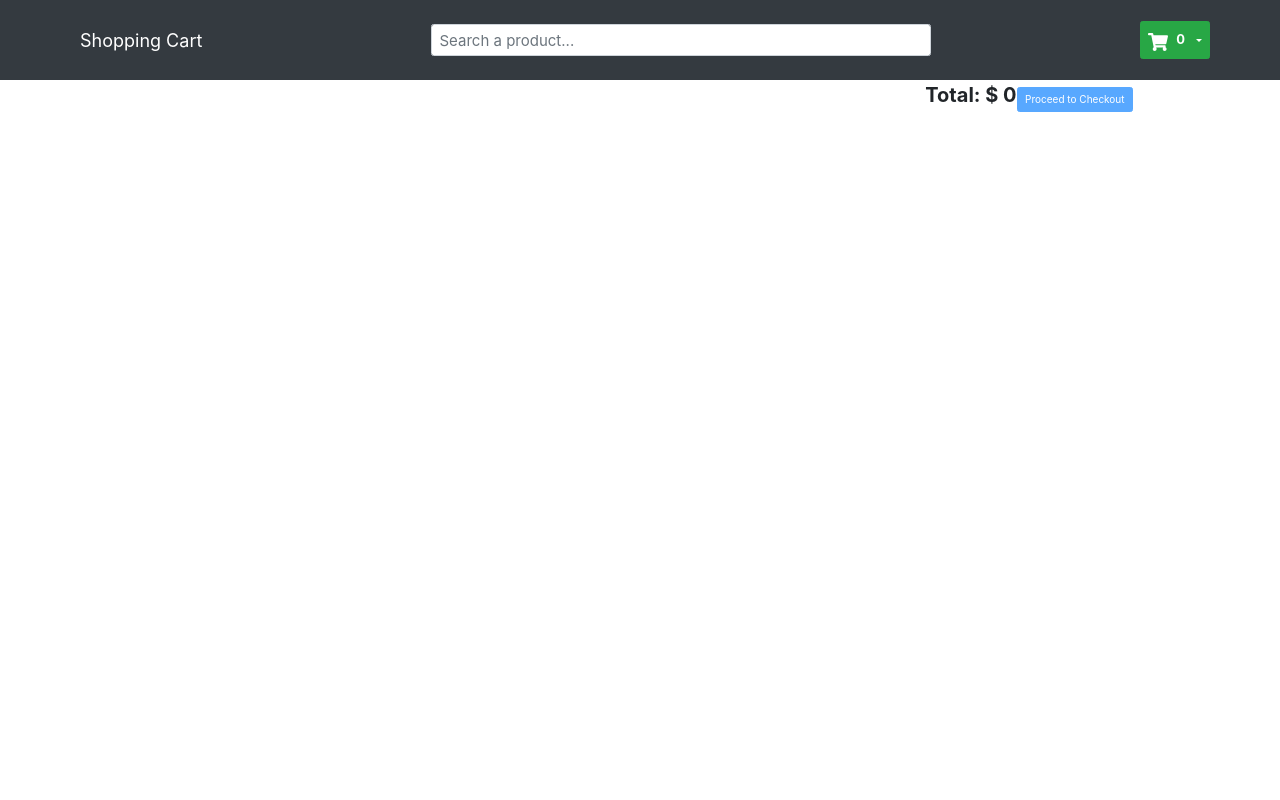
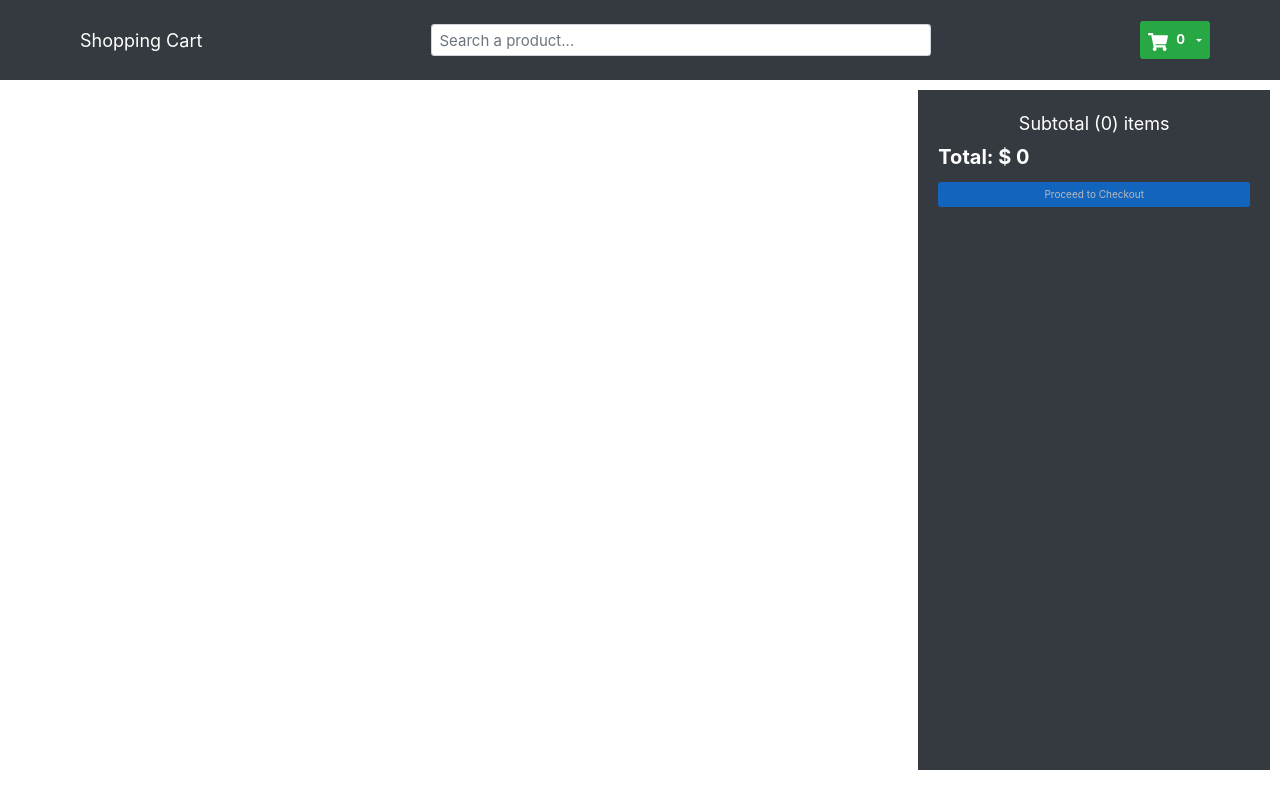
Before and after one commit to olimpiaspyra/shop, a React (Create React App) app: page /cart in a window 1280 px wide. Built offline with nearby package versions, Linux system fonts and the light colour scheme.

Commit message:
Add func change cart qty

```diff
--- a/src/components/Cart/Cart.jsx
+++ b/src/components/Cart/Cart.jsx
@@ -35,7 +35,19 @@ const Cart = () => {
                   <Rating rating={prod.ratings} />
                 </Col>
                 <Col>
-                  <Form.Control as='select' value={prod.qty}>
+                  <Form.Control
+                    as='select'
+                    value={prod.qty}
+                    onChange={e => {
+                      return dispatch({
+                        type: 'CHANGE_CART_QTY',
+                        payload: {
+                          id: prod.id,
+                          qty: e.target.value,
+                        },
+                      });
+                    }}
+                  >
                     {[...Array(prod.inStock).keys()].map(x => (
                       <option key={x + 1}>{x + 1}</option>
                     ))}
@@ -58,9 +70,10 @@ const Cart = () => {
           ))}
         </ListGroup>
       </div>
-      <div className='filtersSummary' style={{width: '30%'}}>
+      <div className='filters summary' style={{width: '30%'}}>
+        <span className='title'>Subtotal ({cart.length}) items</span>
         <span style={{fontWeight: 700, fontSize: 20}}>Total: $ {total}</span>
-        <Button type='button' disabled={cart.length === 0}>
+        <Button type='button' style={{margin: '10px 0'}} disabled={cart.length === 0}>
           Proceed to Checkout
         </Button>
       </div>
--- a/src/context/Reducers.js
+++ b/src/context/Reducers.js
@@ -1,12 +1,22 @@
 export const cartReducer = (state, action) => {
   switch (action.type) {
     case 'ADD_TO_CART':
-      return {...state, cart: [...state.cart, {...action.payload, qty: 1}]};
+      return {
+        ...state,
+        cart: [...state.cart, {...action.payload, qty: 1}],
+      };
     case 'REMOVE_FROM_CART':
       return {
         ...state,
         cart: state.cart.filter(c => c.id !== action.payload.id),
       };
+    case 'CHANGE_CART_QTY':
+      return {
+        ...state,
+        cart: state.cart.filter(c =>
+          c.id === action.payload.id ? (c.qty = action.payload.qty) : c.qty
+        ),
+      };
     default:
       return state;
   }
```
